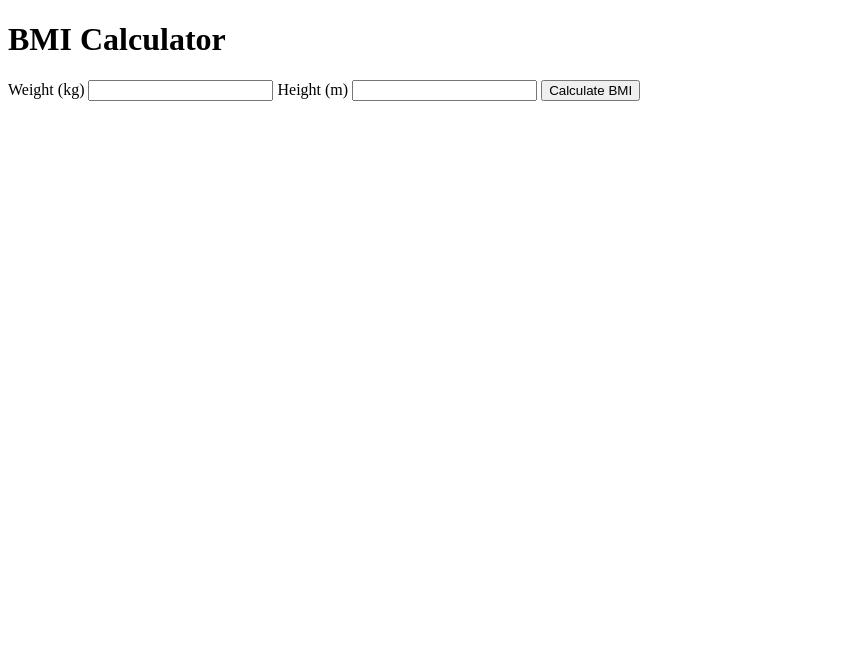
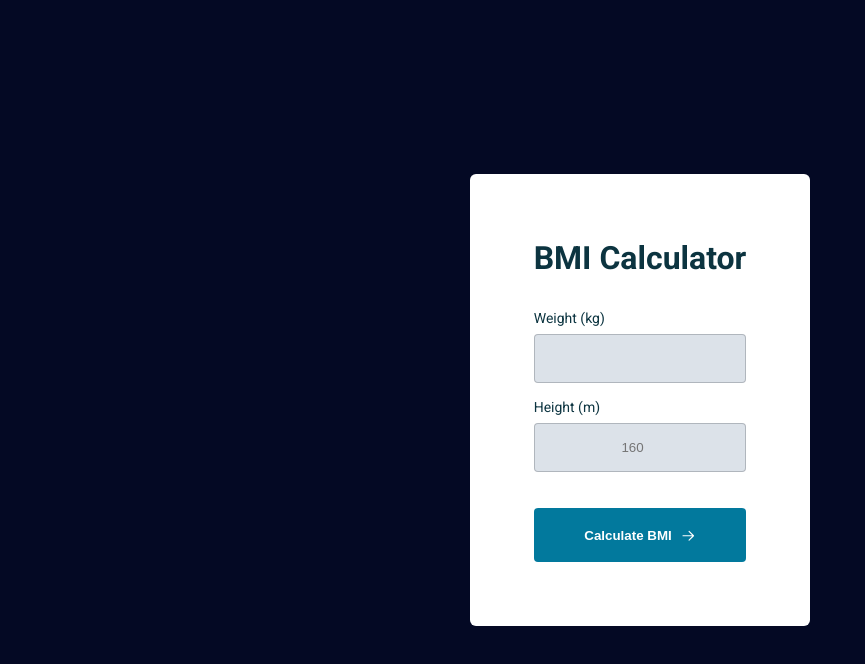
Before and after one commit to emidiovaleretto/rocketseat-bmi-calculator, a plain HTML site: page index.html in a window 1280 px wide. Shown: the whole page, without its empty margins (0-865 px from the left). Drawn offline with Linux system fonts and the light colour scheme.

Commit message:
style: add styles to the calculator box

```diff
--- a/assets/css/style.css
+++ b/assets/css/style.css
@@ -0,0 +1,92 @@
+:root {
+  font-size: 62.5%;
+}
+
+* {
+  padding: 0;
+  margin: 0;
+  box-sizing: border-box;
+  -webkit-font-smoothing: antialiased;
+}
+
+body {
+  font-family: "Roboto", sans-serif;
+  font-size: 1.6rem;
+  color: #0c3440;
+
+  background-color: #040924;
+}
+
+main {
+  display: grid;
+  place-items: center;
+  height: 100vh;
+}
+
+.container,
+form {
+  display: flex;
+  flex-direction: column;
+}
+
+.container {
+  gap: 3.2rem;
+  padding: 6.4rem;
+  background-color: #fff;
+  border-radius: 0.6rem;
+}
+
+.container h1 {
+  font-size: 3.2rem;
+  line-height: 4rem;
+  font-weight: 700;
+}
+
+label {
+  font-size: 1.4rem;
+  font-weight: 400;
+
+  margin-bottom: 0.8rem;
+}
+
+input {
+  padding: 1.6rem;
+  margin-bottom: 1.6rem;
+  border-radius: 0.4rem;
+  border: 1px solid rgba(73, 80, 87, 0.3);
+  background: #dce2e9;
+
+  color: #212529;
+  text-align: center;
+}
+
+input:focus {
+  outline: 1px solid #02799d;
+}
+
+input:focus::placeholder {
+  visibility: hidden;
+}
+
+button {
+  padding: 1.6rem;
+  margin-top: 2rem;
+  border-radius: 0.4rem;
+  border: none;
+  font-weight: 700;
+  line-height: 2rem;
+  color: #fff;
+  background-color: #02799d;
+}
+
+button::after {
+  content: "";
+  display: inline-block;
+  width: 1.6rem;
+  height: 1.6rem;
+  background: url("../img/arrow-right.svg") no-repeat center center;
+  background-size: contain;
+  margin-left: 0.8rem;
+  top: 0.3rem;
+  position: relative;
+}
--- a/index.html
+++ b/index.html
@@ -21,7 +21,7 @@
       <label for="weight">Weight (kg)</label>
       <input type="number" name="weight" id="weight">
       <label for="height">Height (m)</label>
-      <input type="number" name="height" id="height">
+      <input type="number" name="height" id="height" placeholder="160">
       <button type="submit" id="submit">Calculate BMI</button>
     </form>
   </div>
```
Also changed, not shown: assets/img/arrow-right.svg (added).
